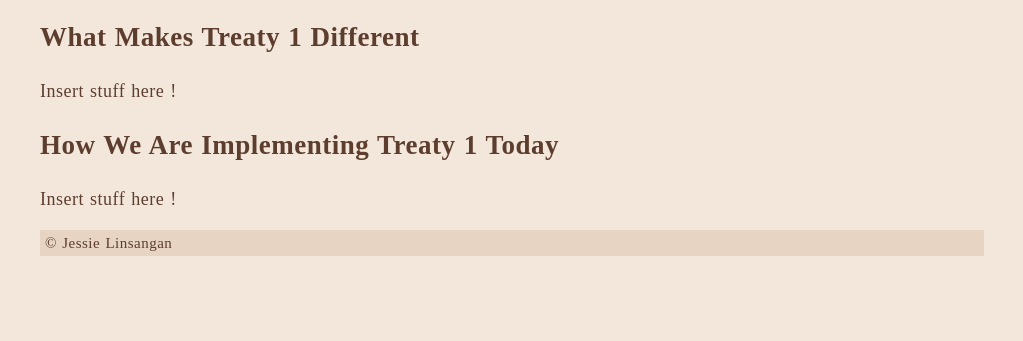
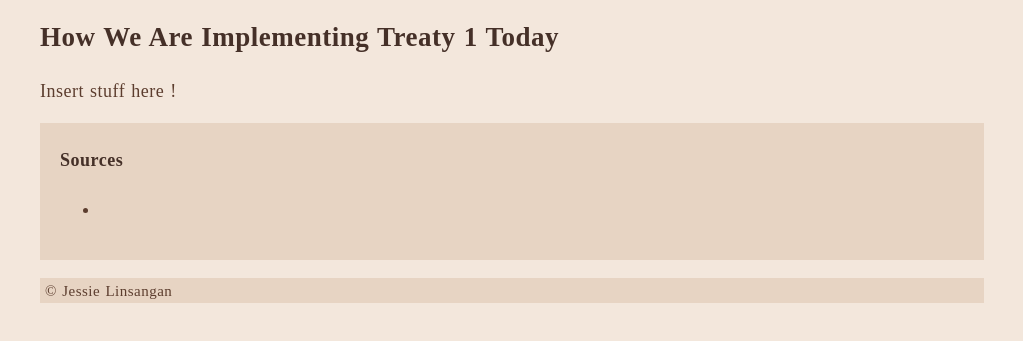
Before and after one commit to jesslins/design-principles-assignment, a plain HTML site: page today.html in a window 1280 px wide. Shown: the part 173-514 px from the top of the page, without its empty margins (128-1151 px from the left). Drawn offline with Linux system fonts and the light colour scheme.

Commit message:
Website Content Edit Commit

```diff
--- a/stylesheets/main.css
+++ b/stylesheets/main.css
@@ -233,7 +233,7 @@ body {
 
   padding: 0; makes the space between the content and the border smaller.
 
-  text-align: center makes the text centered on the webpage.
+  text-align: center makes the text centered vertically on the webpage.
 */
 header {
   padding: 0;
--- a/today.html
+++ b/today.html
@@ -23,7 +23,7 @@
 </head>
 
 <body>
-  <!-- These div tags are for the loader spinner -->
+  <!-- These div tags are for the loader spinner. -->
   <div class="loader"></div>
   <!-- The header tags contain the main heading and the navigation bar. -->
   <header>
@@ -52,17 +52,24 @@
   </header>
   <!--
     The main tags contain the main content of the webpage, in this case,
-    it contains my headings and paragraphs talking about Treaty 1 today,
-    and how we are implementing the Treaty today.
+    it contains my headings and paragraphs talking about what makes Treaty 1
+    different, and how we are implementing the Treaty today.
   -->
   <main>
     <section>
-      <h2>What Makes Treaty 1 Different</h2>
+      <h2 class="heading">How We Are Implementing Treaty 1 Today</h2>
       <p>Insert stuff here !</p>
     </section>
-    <section>
-      <h2>How We Are Implementing Treaty 1 Today</h2>
-      <p>Insert stuff here !</p>
+    <!-- These section tags contain the header for my sources, and my sources for this webpage. -->
+    <section id="sources">
+      <!-- Heading for the list that shows my different sources. -->
+      <h4 class="heading">Sources</h4>
+      <!-- Unordered list that shows my different sources. -->
+      <ul>
+        <li>
+
+        </li>
+      </ul>
     </section>
   </main>
   <!-- The footer tags contain the website's copyright information. -->
```
Also changed, not shown: history.html (+9 -2 lines), index.html (+1 -1 lines).
